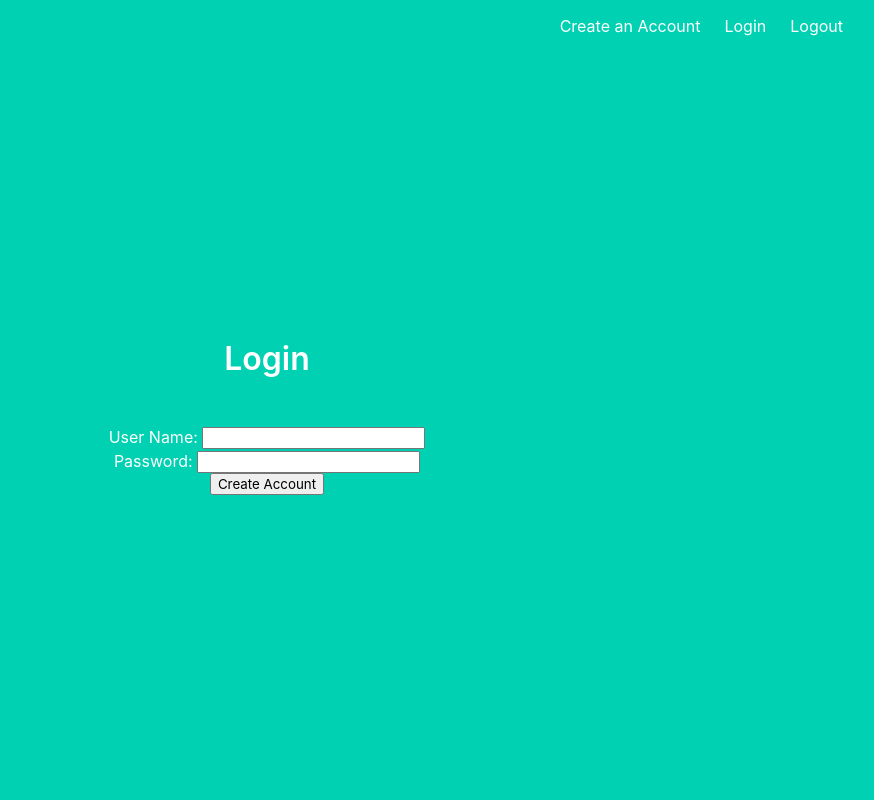
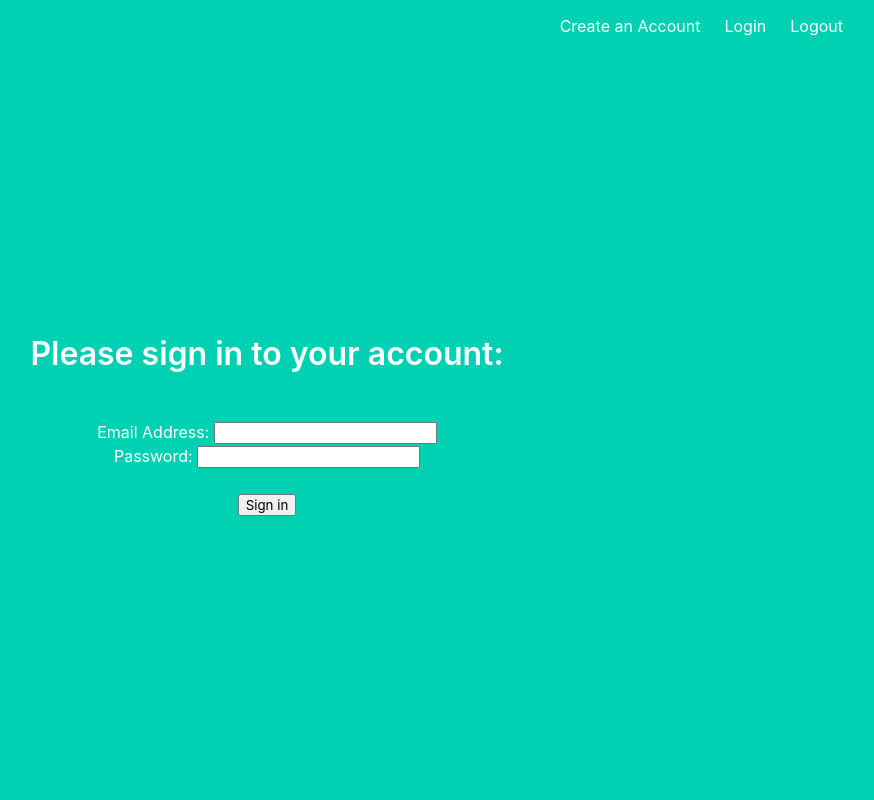
Before and after one commit to Screamzle/DevOps-Project, a Flask app: template application/templates/login.html in a window 1280 px wide. Shown: the whole page, without its empty margins (373-1247 px from the left). Run offline with Flask 2, Linux system fonts and the light colour scheme; the template is opened without the code that fills it: values that come from a table or form of the project are taken from there, others are empty.

Commit message:
DP-11 #in-progress login page created and working, now to add session functionality

```diff
--- a/application/forms.py
+++ b/application/forms.py
@@ -35,12 +35,13 @@ class CreateAccountForm(FlaskForm):
 
 # LogIn Form
 class LogInForm(FlaskForm):
-    user_name = StringField('User Name: ',
+    email_address = StringField('Email Address: ',
         validators = [
             DataRequired(),
-            Length(min = 3, max = 15)
+            Email()
         ])
     password = PasswordField('Password: ',
         validators = [
             DataRequired()
         ])
+    submit = SubmitField('Sign in')
--- /dev/null
+++ b/application/templates/homepage.html
@@ -0,0 +1 @@
+{% extends 'index.html' %}
--- a/application/templates/login.html
+++ b/application/templates/login.html
@@ -1,26 +1,28 @@
-<html>
-    <head>
-        <title>Log-In</title>
-    </head>
-</html>
 {% extends "index.html" %}
 {% block body %}
-<html>
-    <body>
-        <div class="column is-4 is-offset-4">
-            <h1 class="title">Login</h1>
-            <div class="form">
-                <form method="POST" action="/login">
+<div class='form'>
+    {% with messages = get_flashed_messages() %}
+        {% if messages %}
+            <ul class='notification is-danger'>
+                {% for message in messages %}
+                    <li>{{ message }}</li>
+                {% endfor %}
+            </ul>
+        {% endif %}
+    {% endwith %}
+        <h1 class="title">Please sign in to your account: </h1>
+        <form method='POST' action='/login'>
             <br>
                 {{ form.hidden_tag() }}
-                    {{ form.user_name.label }} {{ form.user_name }}
-                    {% if form.user_name.errors %}
+                {{ form.email_address.label }} {{ form.email_address }}
+                {% if form.email_address.errors %}
                     <div class='error'>
-                            {% for error in form.user_name.errors %}
+                        {% for error in form.email_address.errors %}
                             <span>{{ error }}</span>
                         {% endfor %}
                     </div>
                 {% endif %}
+                <br>
                 {{ form.password.label }} {{ form.password }}
                 {% if form.password.errors %}
                     <div class='error'>
@@ -30,9 +32,9 @@
                     </div>
                 {% endif %}
                 <br>
+                <br>
                 {{ form.submit }}
             </form>
-            </div>
         </div>
     </body>
 </html>
--- a/requirements.txt
+++ b/requirements.txt
@@ -8,3 +8,4 @@ pymysql
 selenium
 pytest
 pytest-cov
+email_validator
```
Also changed, not shown: application/routes.py (+26 -16 lines), application/templates/signup.html (+2 -6 lines). Lines whose indentation alone changed are shown as unchanged.
